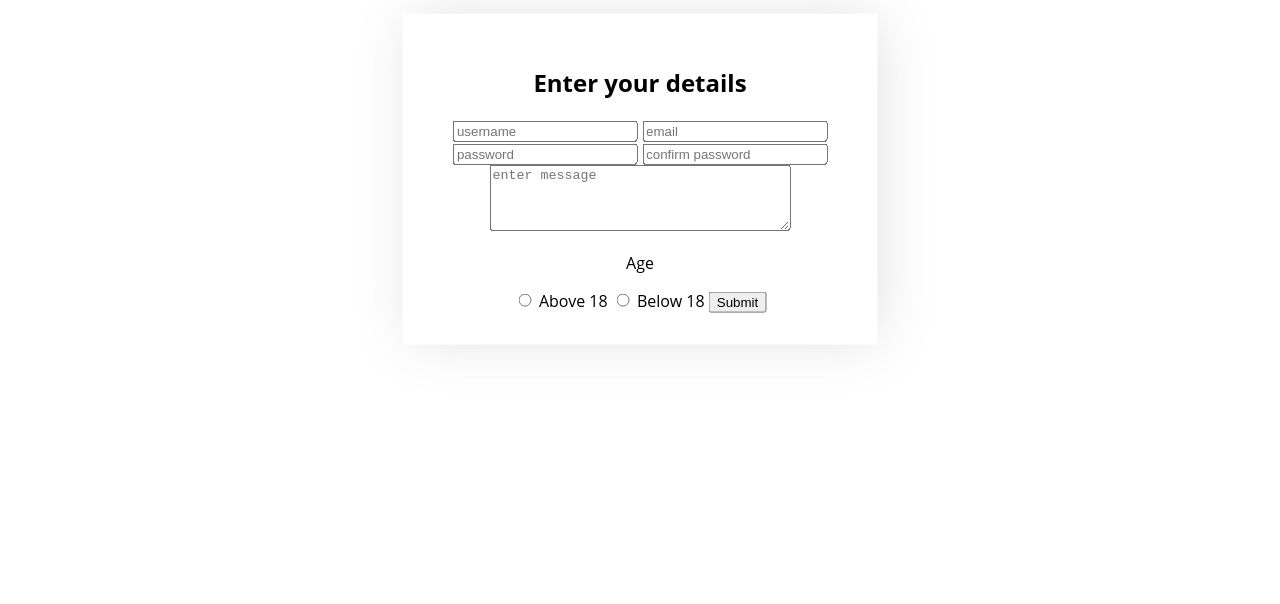
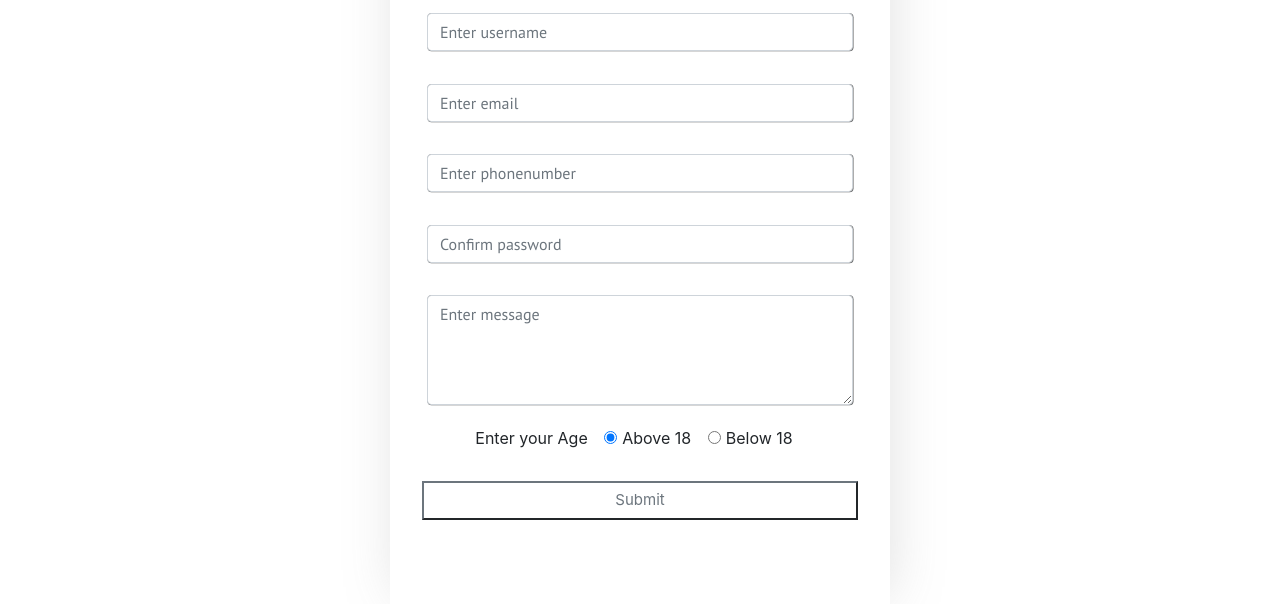
Before and after one commit to incubateind/FrontendInternTaskSummer2020, a plain HTML site: page LoginPageTask/index.html in a window 1280 px wide. Shown: the part 221-825 px from the top of the page. Before the commit the page ends 800 px from the top, so only its background shows below. Drawn offline with nearby package versions, Linux system fonts and the light colour scheme.

Commit message:
I Have done
I have done from my side!! , Hope You like it :+1:

```diff
--- a/LoginPageTask/index.html
+++ b/LoginPageTask/index.html
@@ -9,27 +9,80 @@
   <title>Login</title>
   <meta name="viewport" content="width=device-width, initial-scale=1">
   <link rel="stylesheet" type="text/css" media="screen" href="main.css">
+  <link rel="stylesheet" href="https://maxcdn.bootstrapcdn.com/bootstrap/4.0.0/css/bootstrap.min.css"
+  integrity="sha384-Gn5384xqQ1aoWXA+058RXPxPg6fy4IWvTNh0E263XmFcJlSAwiGgFAW/dAiS6JXm" crossorigin="anonymous">
+  <link href="https://fonts.googleapis.com/css?family=Work+Sans&display=swap" rel="stylesheet">
+  <link href="https://fonts.googleapis.com/css?family=PT+Sans&display=swap" rel="stylesheet">
   <script src="main.js"></script>
 </head>
 <body>
-<img src="https://incubateind.com/images/IncubateIND%20Black.png" class="logo" alt="">
+<!--Navabr starts here-->
+<nav class="navbar navbar-expand-lg navbar navbar-light nav-section" style="padding:3px">
+  <div class="hero-section">
+  <a class="navbar-brand" href="#"><img src="https://incubateind.com/images/IncubateIND%20Black.png" class="logo" alt=""></a>
+  </div>
+  <button class="navbar-toggler" type="button" data-toggle="collapse" data-target="#navbarSupportedContent" aria-controls="navbarSupportedContent" aria-expanded="false" aria-label="Toggle navigation">
+    <span class="navbar-toggler-icon"></span>
+  </button>
+
+  <div class="collapse navbar-collapse" id="navbarSupportedContent">
+    <ul class="navbar-nav ml-auto">
+      <li class="nav-item active ">
+        <a class="nav-link" href="#" style="color:white">Home</a>
+      </li>
+      <li class="nav-item">
+        <a class="nav-link" href="#"style="color:white">Log in</a>
+      </li>
+      <li class="nav-item">
+        <a class="nav-link" href="#" style="color:white">Sign up</a>
+      </li>
+    </ul>
+  </div>
+</nav>
   <!-- Beautify This -->
   <div class="log-form">
-    <h2>Enter your details</h2>
-    <form>
-      <input type="text" title="username" placeholder="username" />
-      <input type="email" title="email" placeholder="email">
-      <input type="password" title="password" placeholder="password" />
-      <input type="password" title="cnfpassword" placeholder="confirm password" />
-      <textarea name="message" id="message" cols="35" rows="4" placeholder="enter message"></textarea>
-      <p>Age</p>
-      <input type="radio" id="above" name="age" value="above">
-      <label for="above">Above 18</label>
-      <input type="radio" id="below" name="age" value="below">
-      <label for="below">Below 18</label>
-      <button type="submit" class="btn">Submit</button>
+
+      <h2 class="mb-4 form-heading">Enter your details</h2>
+    <form name="myForm"action="/sucess.html" onsubmit="return validateForm()" method="post">
+      <div class="form-group">
+        <input type="text" class="form-control" title="username" name="user" placeholder="Enter username"/>
+      </div>
+      <div class="form-group">
+        <input type="email" class="form-control"   name="email" title="email" id="exampleInputEmail1" aria-describedby="emailHelp" placeholder="Enter email">
+      </div>
+      <div class="form-group">
+        <input type="number" class="form-control"  name="phone" title="phone" id="exampleInputphone" aria-describedby="emailHelp" placeholder="Enter phonenumber">
+      </div>
+      <div class="form-group">
+        <input type="password"title="cnfpassword"  name="password" class="form-control" id="exampleInputPassword1" placeholder="Confirm password">
+      </div>
+      <div class="form-group">
+        <textarea class="form-control" name="message"  cols="35" rows="4" placeholder="Enter message" id="exampleFormControlTextarea1"></textarea>
+      </div>
+      <div class="form-check form-check-inline">
+        <p>Enter your Age</p>
+      </div>
+      <div class="form-check form-check-inline">
+        <input class="form-check-input" type="radio" name="exampleRadios" id="exampleRadios1" value="above" checked>
+        <label class="form-check-label" for="exampleRadios1">
+          Above 18
+        </label>
+      </div>
+      <div class="form-check form-check-inline">
+        <input class="form-check-input" type="radio" name="exampleRadios" id="exampleRadios2" value="Below">
+        <label class="form-check-label" for="exampleRadios2">
+          Below 18
+        </label>
+      </div>
+      <button type="Submit" class="btn-outline-secondary btn-block submit-button">Submit</button>
+      </div>
     </form>
+
   </div>
   <!-- Beautify Ends -->
+  <script src="https://code.jquery.com/jquery-3.2.1.slim.min.js" integrity="sha384-KJ3o2DKtIkvYIK3UENzmM7KCkRr/rE9/Qpg6aAZGJwFDMVNA/GpGFF93hXpG5KkN" crossorigin="anonymous"></script>
+<script src="https://cdnjs.cloudflare.com/ajax/libs/popper.js/1.12.9/umd/popper.min.js" integrity="sha384-ApNbgh9B+Y1QKtv3Rn7W3mgPxhU9K/ScQsAP7hUibX39j7fakFPskvXusvfa0b4Q" crossorigin="anonymous"></script>
+<script src="https://maxcdn.bootstrapcdn.com/bootstrap/4.0.0/js/bootstrap.min.js" integrity="sha384-JZR6Spejh4U02d8jOt6vLEHfe/JQGiRRSQQxSfFWpi1MquVdAyjUar5+76PVCmYl" crossorigin="anonymous"></script>
+
 </body>
 </html>
--- a/LoginPageTask/main.css
+++ b/LoginPageTask/main.css
@@ -10,11 +10,12 @@ body {
 }
 .log-form {
   width: 100%;
-  min-width: 320px;
-  max-width: 475px;
+  min-width:240px;
+  max-width:500px;
+  height:690px;
   background: #fff;
   position: absolute;
-  top: 50%;
+  top: 60%;
   left: 50%;
   -webkit-transform: translate(-50%, -50%);
   -moz-transform: translate(-50%, -50%);
@@ -32,10 +33,62 @@ h2 {
   -moz-box-shadow: 4px -1px 53px -7px rgba(138, 138, 138, 0.30);
   box-shadow: 4px -1px 53px -7px rgba(138, 138, 138, 0.30);
 }
+.form-heading
+{
+
+  text-align:center;
+  font-weight: bold;
+  font-family: 'Work Sans', sans-serif;
+}
 
 form {
   display: block;
   text-align: center;
   width: 100%;
 }
+.submit-button
+{
+  margin-top:15px;
+  width:100%;
+  text-align:center;
+  padding:6px;
+  font-size:15px;
+
+}
+.hero-section
+{
+  background-color:white;
+}
+.nav-section
+{
+  background-color:#646464;
+  padding:3px;
+  position: fixed;
+}
+li.nav-item
+{
+color:white;
+
+}
+div.form-group
+{
+  margin-top:1.4rem;
+  padding:5px;
+  font-family: 'PT Sans', sans-serif;
+  letter-spacing: 3px;
+  font-weight: bold;
+  color: black;
+}
+
+input.form-control
+{
+
+  box-shadow: 0.5px 0.2px #5b5b5b;
+}
+
+textarea.form-control
+{
+  box-shadow: 0.5px 0.2px #5b5b5b;
+}
+
 /* ========================WRITE YOUR CSS FROM HERE======================== */
--- a/LoginPageTask/main.js
+++ b/LoginPageTask/main.js
@@ -1 +1,44 @@
 /* ========================WRITE YOUR JS FROM HERE======================== */
+function validateForm() {
+    var x = document.forms["myForm"]["user"].value;
+    console.log(x);
+    var email=document.forms["myForm"]["email"].value;
+    atpos = email.indexOf("@");
+    dotpos = email.lastIndexOf(".");
+    console.log(email);
+    var phone=document.forms["myForm"]["phone"].value;
+    console.log(phone);
+    var password=document.forms["myForm"]["password"].value;
+    console.log(password);
+    var message=document.forms["myForm"]["message"].value;
+    //Validation of username is done
+    if (x == "" || name==null) {
+      alert("Name must be filled out");
+      return false;
+    }
+   //Validation of email id
+   if( email == "" ||atpos < 1 || ( dotpos - atpos < 2)) {
+    alert( "Please provide your  correct Email!" );
+    return false;
+ }
+ //Validating phone number
+ if(isNaN(phone)||phone.indexOf(" ")!=-1||phone.length<9)
+ {
+    alert( "Please provide your  correct Phone" );
+    return false;
+ }
+ if ( message== "" || message==null) {
+    alert("Please write some message");
+    return false;
+  }
+//  Validating the password
+ if (password.match(/[a-z]/g) && password.match(
+    /[A-Z]/g) && password.match(
+    /[0-9]/g) && password.match(
+    /[^a-zA-Z\d]/g) && password.length >= 8)
+return true;
+else
+alert( "Please provide your  valid password" );
+    return false
+
+  }
```
